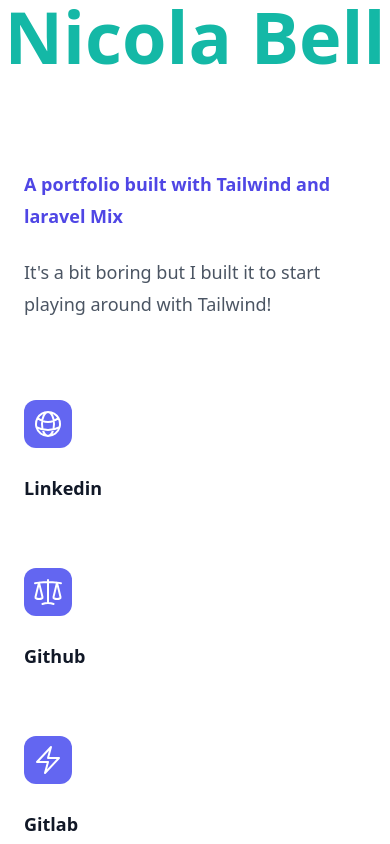
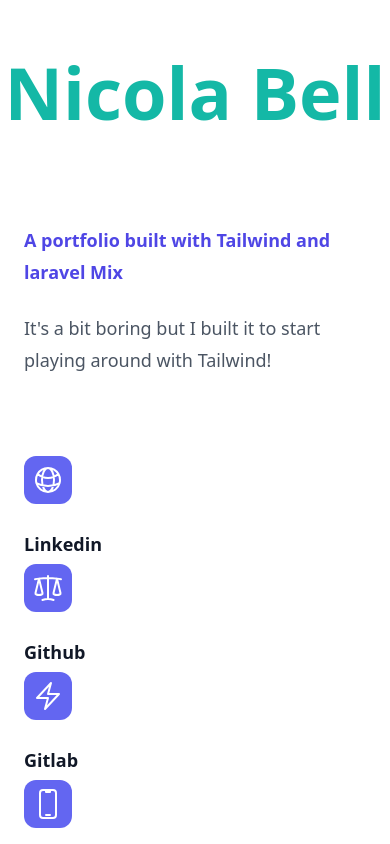
Before and after one commit to Nicolabell/Tailwind-laravel-mix, a website with bundled scripts: page index.html in a window 390 px wide. Shown: the top 844 px of the page. Built offline with nearby package versions, Linux system fonts and the light colour scheme.

Commit message:
changes to padding and hover states

```diff
--- a/index.html
+++ b/index.html
@@ -10,9 +10,7 @@
   </head>
 
   <body>
-    <h1
-      class="text-3xl font-bold text-teal-500 p-3 pt-5 my-5 text-center text-7xl"
-    >
+    <h1 class="text-7xl font-bold text-teal-500 text-center pt-14">
       Nicola Bell
     </h1>
 
@@ -30,7 +28,7 @@
 
         <div class="mt-20 max-w-lg sm:mx-auto md:max-w-none">
           <div
-            class="grid grid-cols-1 gap-y-16 md:grid-cols-2 md:gap-x-12 md:gap-y-16"
+            class="grid grid-cols-1 gap-y-1 md:grid-cols-2 md:gap-x-12 md:gap-y-16"
           >
             <div
               class="relative flex flex-col gap-6 sm:flex-row md:flex-col lg:flex-row"
@@ -60,10 +58,12 @@
                   href="https://www.linkedin.com/in/bellnicola/"
                   target="_blank"
                   rel="noopener noreferrer"
-                ></a>
-                <p class="text-lg font-semibold leading-8 text-gray-900">
-                  Linkedin
-                </p>
+                  class="hover:bg-sky-700"
+                >
+                  <p class="text-lg font-semibold leading-8 text-gray-900">
+                    Linkedin
+                  </p></a
+                >
               </div>
             </div>
 
```
Also changed, not shown: dist/css/app.css, dist/main.js (added).
